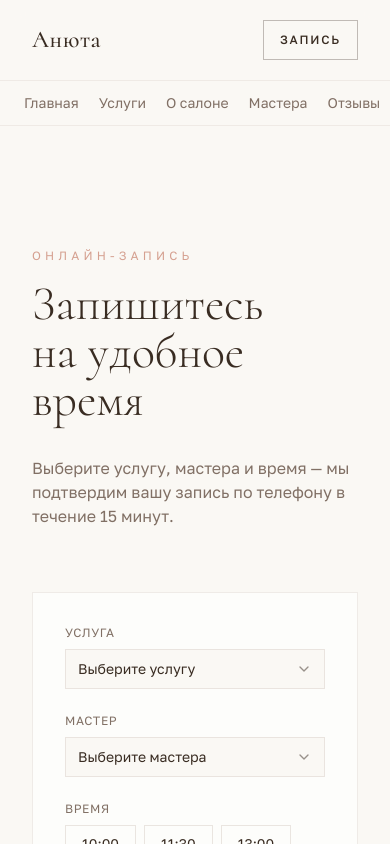
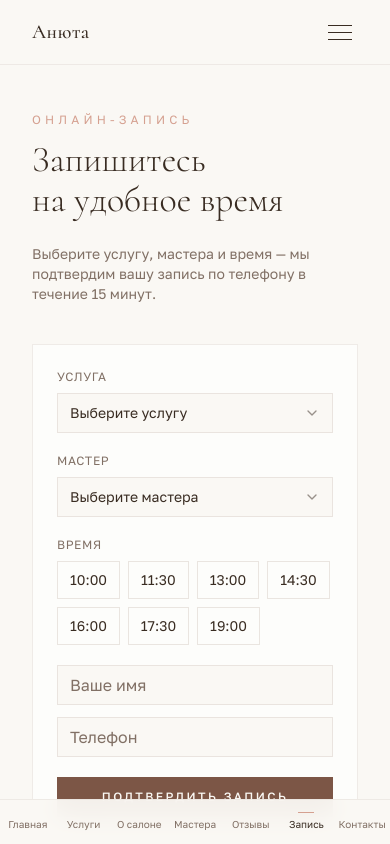
Before and after one commit to pr-poehali-dev/beauty-salon-website-creation, a React (Vite) app: page / in a window 390 px wide. Both pictures are taken after a click on the button "ЗАПИСАТЬСЯ ОНЛАЙН". Shown: the top 844 px of the page. Built offline with nearby package versions, Linux system fonts and the light colour scheme.

Commit message:
responsive design implementation

```diff
--- a/src/pages/Index.tsx
+++ b/src/pages/Index.tsx
@@ -56,8 +56,16 @@ const tabs = [
 
 const timeSlots = ['10:00', '11:30', '13:00', '14:30', '16:00', '17:30', '19:00'];
 
+const SectionTitle = ({ kicker, title }: { kicker: string; title: string }) => (
+  <div className="mb-10 md:mb-16">
+    <p className="mb-3 text-xs tracking-luxe uppercase text-accent">{kicker}</p>
+    <h2 className="font-display text-4xl font-light md:text-5xl lg:text-6xl">{title}</h2>
+  </div>
+);
+
 const Index = () => {
   const [tab, setTab] = useState('home');
+  const [menuOpen, setMenuOpen] = useState(false);
   const [booking, setBooking] = useState({
     service: '',
     master: '',
@@ -68,36 +76,33 @@ const Index = () => {
 
   const go = (id: string) => {
     setTab(id);
+    setMenuOpen(false);
     window.scrollTo({ top: 0, behavior: 'smooth' });
   };
 
-  const SectionTitle = ({ kicker, title }: { kicker: string; title: string }) => (
-    <div className="mb-16 max-w-xl">
-      <p className="mb-4 text-xs tracking-luxe uppercase text-accent">{kicker}</p>
-      <h2 className="font-display text-5xl font-light md:text-6xl">{title}</h2>
-    </div>
-  );
-
   return (
     <div className="min-h-screen bg-background text-foreground">
-      {/* Header */}
-      <header className="fixed top-0 z-50 w-full border-b border-border/60 bg-background/80 backdrop-blur-md">
-        <div className="container flex h-20 items-center justify-between">
+
+      {/* ─── Header ─── */}
+      <header className="fixed top-0 z-50 w-full border-b border-border/60 bg-background/90 backdrop-blur-md">
+        <div className="container flex h-16 items-center justify-between md:h-20">
+
+          {/* Logo */}
           <button
             onClick={() => go('home')}
-            className="font-display text-2xl font-medium tracking-wide"
+            className="font-display text-xl font-medium tracking-wide md:text-2xl"
           >
             Анюта
           </button>
-          <nav className="hidden gap-7 lg:flex">
+
+          {/* Desktop nav */}
+          <nav className="hidden gap-6 lg:flex xl:gap-9">
             {tabs.map((n) => (
               <button
                 key={n.id}
                 onClick={() => go(n.id)}
                 className={`relative text-sm transition-colors ${
-                  tab === n.id
-                    ? 'text-foreground'
-                    : 'text-muted-foreground hover:text-foreground'
+                  tab === n.id ? 'text-foreground' : 'text-muted-foreground hover:text-foreground'
                 }`}
               >
                 {n.label}
@@ -107,69 +112,102 @@ const Index = () => {
               </button>
             ))}
           </nav>
+
+          <div className="flex items-center gap-3">
+            {/* Desktop CTA */}
             <Button
               onClick={() => go('booking')}
               variant="outline"
-            className="rounded-none border-foreground/30 text-xs tracking-[0.15em] uppercase"
+              className="hidden rounded-none border-foreground/30 text-xs tracking-[0.15em] uppercase md:flex"
             >
               Запись
             </Button>
+
+            {/* Burger */}
+            <button
+              onClick={() => setMenuOpen(!menuOpen)}
+              className="flex h-9 w-9 flex-col items-center justify-center gap-1.5 lg:hidden"
+              aria-label="Меню"
+            >
+              <span className={`block h-px w-6 bg-foreground transition-all duration-300 ${menuOpen ? 'translate-y-[7px] rotate-45' : ''}`} />
+              <span className={`block h-px w-6 bg-foreground transition-all duration-300 ${menuOpen ? 'opacity-0' : ''}`} />
+              <span className={`block h-px w-6 bg-foreground transition-all duration-300 ${menuOpen ? '-translate-y-[7px] -rotate-45' : ''}`} />
+            </button>
           </div>
-        {/* Mobile tabs */}
-        <div className="flex gap-5 overflow-x-auto border-t border-border/60 px-6 py-3 lg:hidden">
+        </div>
+
+        {/* Mobile fullscreen menu */}
+        {menuOpen && (
+          <div className="absolute left-0 top-full w-full border-b border-border/60 bg-background/98 backdrop-blur-md lg:hidden">
+            <div className="container py-6">
+              <div className="grid grid-cols-2 gap-1">
                 {tabs.map((n) => (
                   <button
                     key={n.id}
                     onClick={() => go(n.id)}
-              className={`whitespace-nowrap text-sm ${
-                tab === n.id ? 'text-foreground' : 'text-muted-foreground'
+                    className={`flex items-center gap-3 rounded-sm px-4 py-3 text-left text-base transition-colors ${
+                      tab === n.id
+                        ? 'bg-secondary text-foreground'
+                        : 'text-muted-foreground hover:bg-secondary/50 hover:text-foreground'
                     }`}
                   >
                     {n.label}
                   </button>
                 ))}
               </div>
+              <Button
+                onClick={() => go('booking')}
+                className="mt-5 w-full rounded-none py-5 text-xs tracking-[0.2em] uppercase"
+              >
+                Записаться онлайн
+              </Button>
+            </div>
+          </div>
+        )}
       </header>
 
-      <main className="pt-20 lg:pt-20">
-        <div className="pt-14 lg:pt-0" key={tab}>
-          {/* Home */}
+      {/* ─── Content ─── */}
+      <main className="pt-16 md:pt-20" key={tab}>
+
+        {/* HOME */}
         {tab === 'home' && (
-            <section className="relative flex min-h-[calc(100vh-5rem)] items-center overflow-hidden">
-              <div className="container grid items-center gap-12 py-16 md:grid-cols-2">
-                <div className="reveal">
-                  <p className="mb-6 text-xs tracking-luxe uppercase text-accent">
+          <section className="flex min-h-[calc(100vh-4rem)] flex-col items-center justify-center overflow-hidden md:min-h-[calc(100vh-5rem)]">
+            <div className="container grid items-center gap-8 py-12 md:grid-cols-2 md:gap-12 md:py-16">
+              {/* Text */}
+              <div className="reveal order-2 md:order-1">
+                <p className="mb-4 text-xs tracking-luxe uppercase text-accent md:mb-6">
                   Салон красоты
                 </p>
-                  <h1 className="font-display text-6xl font-light leading-[0.95] md:text-8xl">
+                <h1 className="font-display text-5xl font-light leading-[0.95] sm:text-6xl md:text-7xl lg:text-8xl">
                   Красота
                   <br />
                   в каждой
                   <br />
                   <span className="italic text-primary">детали</span>
                 </h1>
-                  <p className="mt-8 max-w-md text-muted-foreground">
+                <p className="mt-6 max-w-md text-sm text-muted-foreground md:mt-8 md:text-base">
                   Пространство тишины и заботы, где о вас позаботятся настоящие
                   мастера своего дела.
                 </p>
-                  <div className="mt-10 flex flex-wrap gap-4">
+                <div className="mt-8 flex flex-col gap-3 sm:flex-row md:mt-10">
                   <Button
                     onClick={() => go('booking')}
-                      className="rounded-none px-8 py-6 text-xs tracking-[0.2em] uppercase"
+                    className="rounded-none px-6 py-5 text-xs tracking-[0.2em] uppercase md:px-8 md:py-6"
                   >
                     Записаться онлайн
                   </Button>
                   <Button
                     onClick={() => go('services')}
                     variant="ghost"
-                      className="rounded-none px-8 py-6 text-xs tracking-[0.2em] uppercase"
+                    className="rounded-none px-6 py-5 text-xs tracking-[0.2em] uppercase md:px-8 md:py-6"
                   >
                     Услуги
                   </Button>
                 </div>
               </div>
-                <div className="reveal" style={{ animationDelay: '0.2s' }}>
-                  <div className="relative aspect-[4/5] overflow-hidden">
+              {/* Image */}
+              <div className="reveal order-1 md:order-2" style={{ animationDelay: '0.15s' }}>
+                <div className="relative mx-auto aspect-[4/3] max-w-sm overflow-hidden sm:aspect-[4/4] md:mx-0 md:aspect-[4/5] md:max-w-none">
                   <img
                     src={HERO_IMG}
                     alt="Интерьер салона Анюта"
@@ -181,26 +219,26 @@ const Index = () => {
           </section>
         )}
 
-          {/* Services */}
+        {/* SERVICES */}
         {tab === 'services' && (
-            <section className="reveal py-28">
+          <section className="reveal min-h-[calc(100vh-4rem)] py-12 md:py-20 lg:py-28">
             <div className="container">
               <SectionTitle kicker="Услуги" title="Что мы предлагаем" />
-                <div className="grid gap-px border border-border/60 bg-border/60 md:grid-cols-3">
+              <div className="grid gap-px border border-border/60 bg-border/60 sm:grid-cols-2 lg:grid-cols-3">
                 {services.map((s) => (
                   <div
                     key={s.name}
-                      className="group bg-background p-10 transition-colors hover:bg-secondary"
+                    className="group bg-background p-7 transition-colors hover:bg-secondary md:p-10"
                   >
                     <Icon
                       name={s.icon}
-                        size={28}
+                      size={26}
                       className="text-accent transition-transform group-hover:scale-110"
                     />
-                      <h3 className="mt-8 font-display text-2xl font-medium">
+                    <h3 className="mt-6 font-display text-xl font-medium md:mt-8 md:text-2xl">
                       {s.name}
                     </h3>
-                      <p className="mt-2 text-sm text-muted-foreground">{s.price}</p>
+                    <p className="mt-1 text-sm text-muted-foreground">{s.price}</p>
                   </div>
                 ))}
               </div>
@@ -208,33 +246,33 @@ const Index = () => {
           </section>
         )}
 
-          {/* About */}
+        {/* ABOUT */}
         {tab === 'about' && (
-            <section className="reveal bg-secondary/40 py-28">
-              <div className="container grid items-center gap-16 md:grid-cols-2">
+          <section className="reveal min-h-[calc(100vh-4rem)] bg-secondary/40 py-12 md:py-20 lg:py-28">
+            <div className="container grid items-center gap-10 md:grid-cols-2 md:gap-16">
               <div>
-                  <p className="mb-4 text-xs tracking-luxe uppercase text-accent">
+                <p className="mb-3 text-xs tracking-luxe uppercase text-accent md:mb-4">
                   О салоне
                 </p>
-                  <h2 className="font-display text-5xl font-light md:text-6xl">
+                <h2 className="font-display text-4xl font-light md:text-5xl lg:text-6xl">
                   Тихая роскошь
                   <br />
                   ухода за собой
                 </h2>
-                  <p className="mt-8 text-muted-foreground">
+                <p className="mt-6 text-sm text-muted-foreground md:mt-8 md:text-base">
                   «Анюта» — это камерный салон, где нет суеты. Мы создали
                   пространство, в котором каждая деталь продумана ради вашего
                   комфорта: мягкий свет, натуральные материалы и команда,
                   влюблённая в своё дело.
                 </p>
-                  <div className="mt-12 grid grid-cols-3 gap-8">
+                <div className="mt-8 grid grid-cols-3 gap-4 md:mt-12 md:gap-8">
                   {[
                     { n: '12', l: 'лет на рынке' },
                     { n: '8 000+', l: 'довольных гостей' },
                     { n: '15', l: 'мастеров' },
                   ].map((stat) => (
                     <div key={stat.l}>
-                        <p className="font-display text-4xl font-medium text-primary">
+                      <p className="font-display text-3xl font-medium text-primary md:text-4xl">
                         {stat.n}
                       </p>
                       <p className="mt-1 text-xs uppercase tracking-wider text-muted-foreground">
@@ -244,16 +282,16 @@ const Index = () => {
                   ))}
                 </div>
               </div>
-                <div className="space-y-6">
+              <div className="space-y-5 md:space-y-6">
                 {[
                   { icon: 'Leaf', t: 'Натуральная косметика', d: 'Работаем только с проверенными брендами премиум-класса.' },
                   { icon: 'Heart', t: 'Индивидуальный подход', d: 'Каждый образ создаётся под вас и ваш стиль жизни.' },
                   { icon: 'ShieldCheck', t: 'Стерильность', d: 'Полная дезинфекция инструментов после каждого гостя.' },
                 ].map((f) => (
-                    <div key={f.t} className="flex gap-5 border-b border-border/60 pb-6">
-                      <Icon name={f.icon} size={24} className="mt-1 shrink-0 text-accent" />
+                  <div key={f.t} className="flex gap-4 border-b border-border/60 pb-5 md:gap-5 md:pb-6">
+                    <Icon name={f.icon} size={22} className="mt-1 shrink-0 text-accent" />
                     <div>
-                        <h3 className="font-display text-xl font-medium">{f.t}</h3>
+                      <h3 className="font-display text-lg font-medium md:text-xl">{f.t}</h3>
                       <p className="mt-1 text-sm text-muted-foreground">{f.d}</p>
                     </div>
                   </div>
@@ -263,23 +301,25 @@ const Index = () => {
           </section>
         )}
 
-          {/* Masters */}
+        {/* MASTERS */}
         {tab === 'masters' && (
-            <section className="reveal py-28">
+          <section className="reveal min-h-[calc(100vh-4rem)] py-12 md:py-20 lg:py-28">
             <div className="container">
               <SectionTitle kicker="Команда" title="Наши мастера" />
-                <div className="grid gap-10 sm:grid-cols-2 lg:grid-cols-4">
+              <div className="grid grid-cols-2 gap-6 md:gap-10 lg:grid-cols-4">
                 {masters.map((m) => (
                   <div key={m.name} className="group">
-                      <div className="flex aspect-[3/4] items-center justify-center bg-secondary transition-colors group-hover:bg-accent/20">
+                    <div className="flex aspect-square items-center justify-center bg-secondary transition-colors group-hover:bg-accent/20 sm:aspect-[3/4]">
                       <Icon
                         name="User"
-                          size={56}
-                          className="text-accent/60 transition-transform group-hover:scale-110"
+                        size={40}
+                        className="text-accent/60 transition-transform group-hover:scale-110 md:h-14 md:w-14"
                       />
                     </div>
-                      <h3 className="mt-5 font-display text-2xl font-medium">{m.name}</h3>
-                      <p className="text-sm text-muted-foreground">{m.role}</p>
+                    <h3 className="mt-4 font-display text-lg font-medium md:mt-5 md:text-2xl">
+                      {m.name}
+                    </h3>
+                    <p className="text-xs text-muted-foreground md:text-sm">{m.role}</p>
                     <p className="mt-1 text-xs uppercase tracking-wider text-accent">
                       Опыт {m.exp}
                     </p>
@@ -290,19 +330,19 @@ const Index = () => {
           </section>
         )}
 
-          {/* Reviews */}
+        {/* REVIEWS */}
         {tab === 'reviews' && (
-            <section className="reveal bg-secondary/40 py-28">
+          <section className="reveal min-h-[calc(100vh-4rem)] bg-secondary/40 py-12 md:py-20 lg:py-28">
             <div className="container">
               <SectionTitle kicker="Отзывы" title="Что говорят гости" />
               <div className="grid gap-px border border-border/60 bg-border/60 md:grid-cols-3">
                 {reviews.map((r) => (
-                    <div key={r.author} className="bg-background p-10">
-                      <Icon name="Quote" size={28} className="text-accent" />
-                      <p className="mt-6 font-display text-xl font-light italic leading-relaxed">
+                  <div key={r.author} className="bg-background p-7 md:p-10">
+                    <Icon name="Quote" size={24} className="text-accent" />
+                    <p className="mt-5 font-display text-lg font-light italic leading-relaxed md:mt-6 md:text-xl">
                       {r.text}
                     </p>
-                      <p className="mt-8 text-xs uppercase tracking-wider text-muted-foreground">
+                    <p className="mt-6 text-xs uppercase tracking-wider text-muted-foreground md:mt-8">
                       — {r.author}
                     </p>
                   </div>
@@ -312,27 +352,27 @@ const Index = () => {
           </section>
         )}
 
-          {/* Booking */}
+        {/* BOOKING */}
         {tab === 'booking' && (
-            <section className="reveal py-28">
-              <div className="container grid gap-16 md:grid-cols-2">
+          <section className="reveal min-h-[calc(100vh-4rem)] py-12 md:py-20 lg:py-28">
+            <div className="container grid gap-10 md:grid-cols-2 md:gap-16">
               <div>
-                  <p className="mb-4 text-xs tracking-luxe uppercase text-accent">
+                <p className="mb-3 text-xs tracking-luxe uppercase text-accent md:mb-4">
                   Онлайн-запись
                 </p>
-                  <h2 className="font-display text-5xl font-light md:text-6xl">
+                <h2 className="font-display text-4xl font-light md:text-5xl lg:text-6xl">
                   Запишитесь
                   <br />
                   на удобное время
                 </h2>
-                  <p className="mt-8 max-w-md text-muted-foreground">
+                <p className="mt-6 text-sm text-muted-foreground md:mt-8 md:text-base">
                   Выберите услугу, мастера и время — мы подтвердим вашу запись по
                   телефону в течение 15 минут.
                 </p>
               </div>
 
-                <div className="border border-border/60 bg-card p-8 md:p-10">
-                  <div className="space-y-6">
+              <div className="border border-border/60 bg-card p-6 md:p-10">
+                <div className="space-y-5 md:space-y-6">
                   <div>
                     <label className="mb-2 block text-xs uppercase tracking-wider text-muted-foreground">
                       Услуга
@@ -384,7 +424,7 @@ const Index = () => {
                         <button
                           key={t}
                           onClick={() => setBooking({ ...booking, time: t })}
-                            className={`border px-4 py-2 text-sm transition-colors ${
+                          className={`border px-3 py-2 text-sm transition-colors md:px-4 ${
                             booking.time === t
                               ? 'border-primary bg-primary text-primary-foreground'
                               : 'border-border/80 hover:border-primary'
@@ -396,7 +436,7 @@ const Index = () => {
                     </div>
                   </div>
 
-                    <div className="grid gap-4 sm:grid-cols-2">
+                  <div className="grid gap-3 sm:grid-cols-2 md:gap-4">
                     <Input
                       placeholder="Ваше имя"
                       value={booking.name}
@@ -411,7 +451,7 @@ const Index = () => {
                     />
                   </div>
 
-                    <Button className="w-full rounded-none py-6 text-xs tracking-[0.2em] uppercase">
+                  <Button className="w-full rounded-none py-5 text-xs tracking-[0.2em] uppercase md:py-6">
                     Подтвердить запись
                   </Button>
                 </div>
@@ -420,29 +460,29 @@ const Index = () => {
           </section>
         )}
 
-          {/* Contacts */}
+        {/* CONTACTS */}
         {tab === 'contacts' && (
-            <section className="reveal py-28">
+          <section className="reveal min-h-[calc(100vh-4rem)] py-12 md:py-20 lg:py-28">
             <div className="container">
               <SectionTitle kicker="Контакты" title="Будем рады видеть вас" />
-                <div className="grid gap-px border border-border/60 bg-border/60 md:grid-cols-3">
+              <div className="grid gap-px border border-border/60 bg-border/60 sm:grid-cols-3">
                 {[
                   { icon: 'MapPin', t: 'Адрес', d: 'Москва, ул. Цветочная, 12' },
                   { icon: 'Phone', t: 'Телефон', d: '+7 (495) 123-45-67' },
                   { icon: 'Clock', t: 'Часы работы', d: 'Ежедневно 9:00 — 21:00' },
                 ].map((c) => (
-                    <div key={c.t} className="bg-background p-10">
-                      <Icon name={c.icon} size={26} className="text-accent" />
-                      <h3 className="mt-6 font-display text-2xl font-medium">{c.t}</h3>
-                      <p className="mt-2 text-muted-foreground">{c.d}</p>
+                  <div key={c.t} className="bg-background p-7 md:p-10">
+                    <Icon name={c.icon} size={24} className="text-accent" />
+                    <h3 className="mt-5 font-display text-xl font-medium md:mt-6 md:text-2xl">{c.t}</h3>
+                    <p className="mt-2 text-sm text-muted-foreground md:text-base">{c.d}</p>
                   </div>
                 ))}
               </div>
-                <div className="mt-12 flex gap-4">
+              <div className="mt-8 flex gap-3 md:mt-12">
                 {['Instagram', 'Send', 'Phone'].map((s) => (
                   <button
                     key={s}
-                      className="flex h-12 w-12 items-center justify-center border border-border/80 transition-colors hover:bg-accent hover:text-accent-foreground"
+                    className="flex h-11 w-11 items-center justify-center border border-border/80 transition-colors hover:bg-accent hover:text-accent-foreground"
                   >
                     <Icon name={s} size={18} />
                   </button>
@@ -451,18 +491,77 @@ const Index = () => {
             </div>
           </section>
         )}
-        </div>
       </main>
 
-      {/* Footer */}
+      {/* ─── Footer ─── */}
       <footer className="border-t border-border/60 bg-primary text-primary-foreground">
-        <div className="container flex flex-col items-center gap-4 py-10 text-center">
+        <div className="container grid grid-cols-1 gap-6 py-10 sm:grid-cols-3 sm:gap-8 md:py-14">
+          <div>
             <p className="font-display text-2xl font-medium">Анюта</p>
-          <p className="text-xs text-primary-foreground/50">
-            © 2026 Салон красоты «Анюта». Все права защищены.
+            <p className="mt-3 text-sm text-primary-foreground/60">
+              Салон красоты, где о вас заботятся как о близком человеке.
             </p>
           </div>
+          <div className="space-y-3 text-sm">
+            <p className="text-primary-foreground/60">Москва, ул. Цветочная, 12</p>
+            <p className="text-primary-foreground/60">+7 (495) 123-45-67</p>
+            <p className="text-primary-foreground/60">Ежедневно 9:00 — 21:00</p>
+          </div>
+          <div className="flex gap-3 sm:justify-end">
+            {tabs.slice(1).map((n) => (
+              <button
+                key={n.id}
+                onClick={() => go(n.id)}
+                className="text-xs text-primary-foreground/50 underline-offset-2 hover:text-primary-foreground hover:underline"
+              >
+                {n.label}
+              </button>
+            ))}
+          </div>
+        </div>
+        <div className="border-t border-primary-foreground/10 py-5 text-center text-xs text-primary-foreground/40">
+          © 2026 Салон красоты «Анюта»
+        </div>
       </footer>
+
+      {/* ─── Mobile bottom nav ─── */}
+      <nav className="fixed bottom-0 left-0 z-40 w-full border-t border-border/60 bg-background/95 backdrop-blur-md lg:hidden">
+        <div className="flex">
+          {tabs.slice(0, 5).map((n) => (
+            <button
+              key={n.id}
+              onClick={() => go(n.id)}
+              className={`flex flex-1 flex-col items-center gap-1 py-3 text-[10px] transition-colors ${
+                tab === n.id ? 'text-foreground' : 'text-muted-foreground'
+              }`}
+            >
+              <span className={`h-px w-4 bg-accent transition-opacity ${tab === n.id ? 'opacity-100' : 'opacity-0'}`} />
+              {n.label}
+            </button>
+          ))}
+          <button
+            onClick={() => go('booking')}
+            className={`flex flex-1 flex-col items-center gap-1 py-3 text-[10px] transition-colors ${
+              tab === 'booking' ? 'text-foreground' : 'text-muted-foreground'
+            }`}
+          >
+            <span className={`h-px w-4 bg-accent transition-opacity ${tab === 'booking' ? 'opacity-100' : 'opacity-0'}`} />
+            Запись
+          </button>
+          <button
+            onClick={() => go('contacts')}
+            className={`flex flex-1 flex-col items-center gap-1 py-3 text-[10px] transition-colors ${
+              tab === 'contacts' ? 'text-foreground' : 'text-muted-foreground'
+            }`}
+          >
+            <span className={`h-px w-4 bg-accent transition-opacity ${tab === 'contacts' ? 'opacity-100' : 'opacity-0'}`} />
+            Контакты
+          </button>
+        </div>
+      </nav>
+
+      {/* Spacer for mobile bottom nav */}
+      <div className="h-14 lg:hidden" />
     </div>
   );
 };
```
Lines whose indentation alone changed are shown as unchanged.
